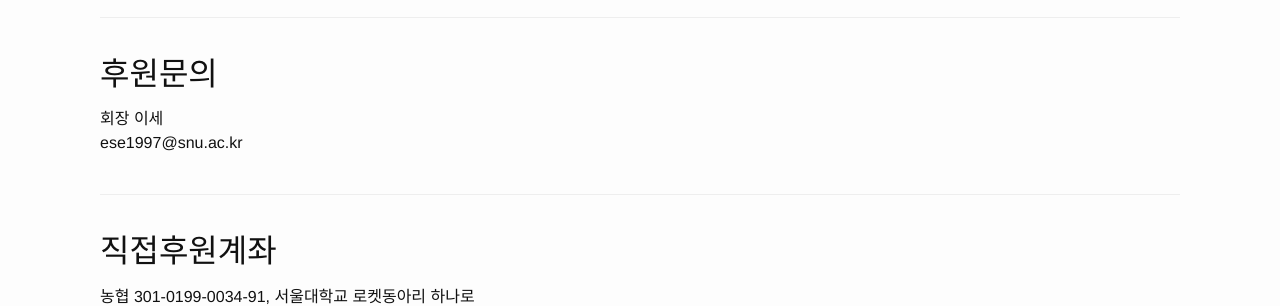
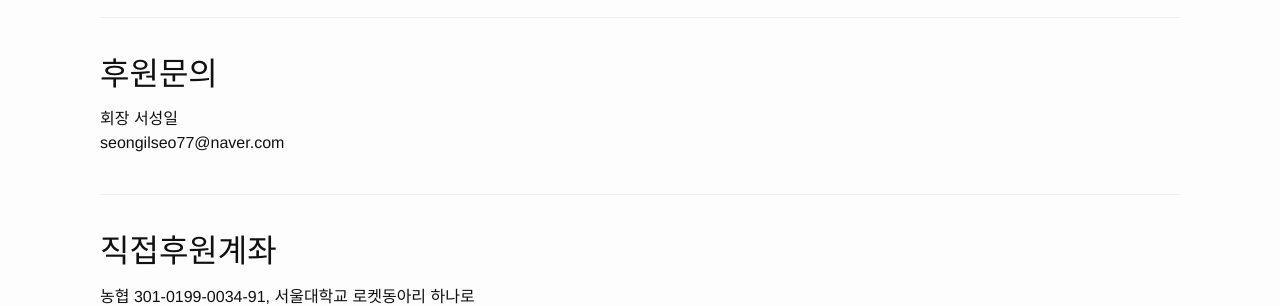
Before and after one commit to Hanaro2021/hanaro.github.io, a Jekyll site: the page built from _pages/9.support.md, in a window 1280 px wide. Shown: the part 254-560 px from the top of the page. Built offline with Jekyll 4.4.1, drawn with Linux system fonts in a browser that asks for light colours; nearby versions of some CDN libraries.

Commit message:
Update 9.support.md

```diff
--- a/_pages/9.support.md
+++ b/_pages/9.support.md
@@ -10,8 +10,8 @@
 * * *
 <br/>
 <h2>후원문의</h2>
-회장 이세<br/>
-ese1997@snu.ac.kr<br/><br/>
+회장 서성일<br/>
+seongilseo77@naver.com<br/><br/>
 
 * * *
 <br/>
```
